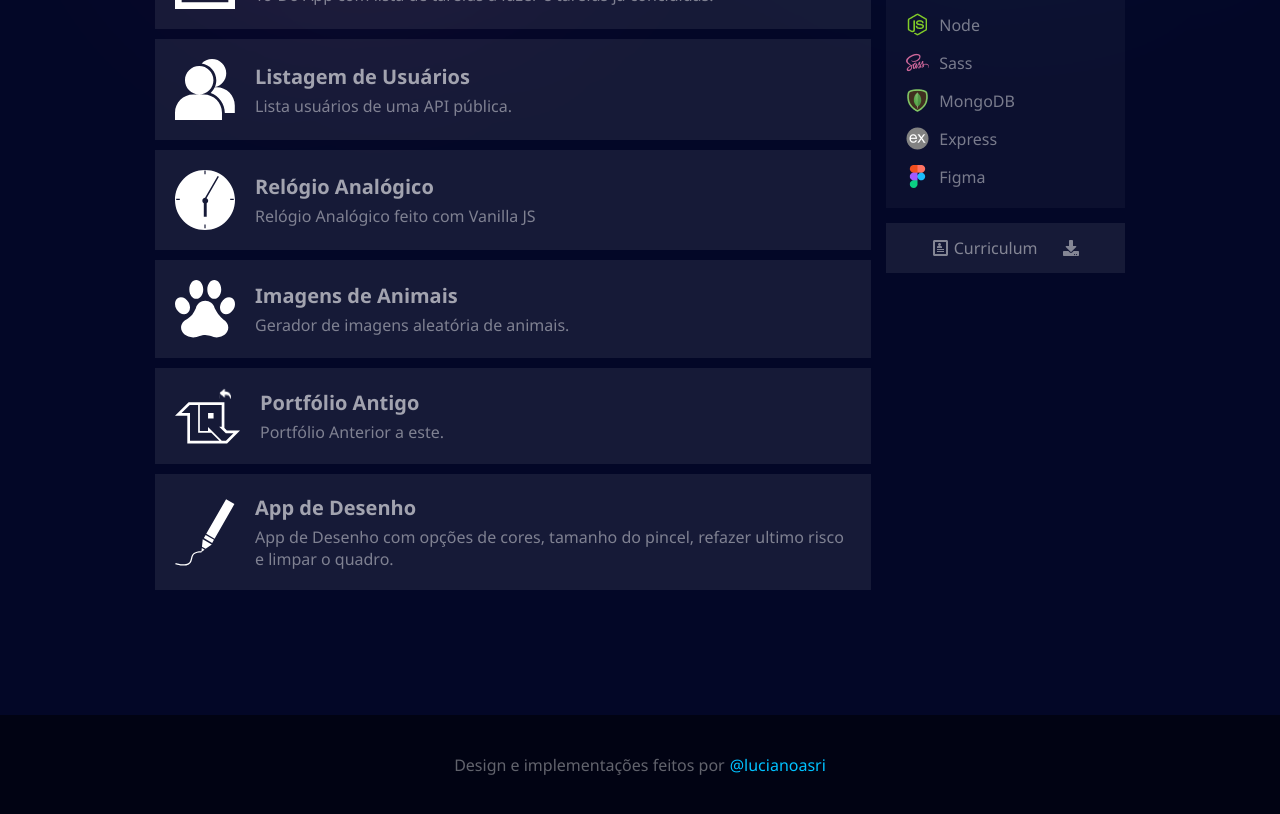
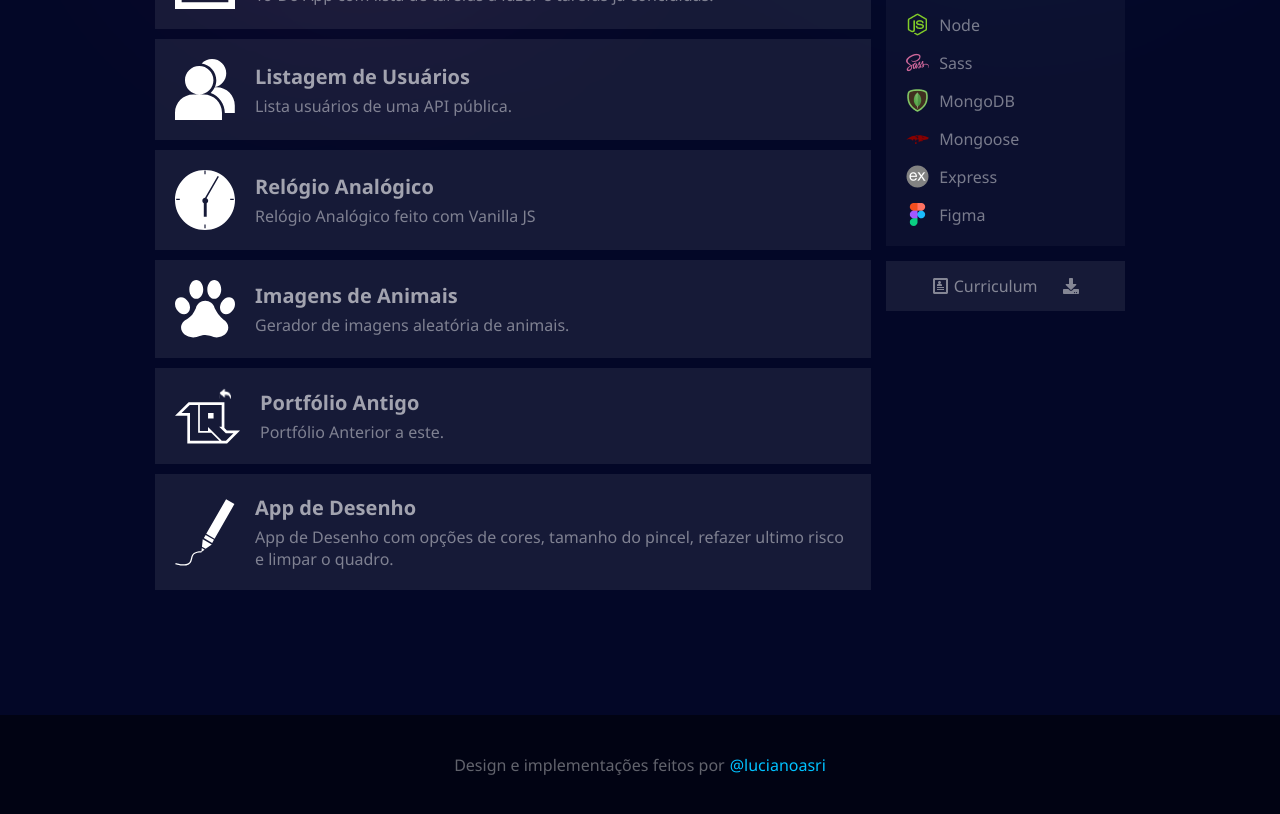
Before and after one commit to luciano44/modern-portfolio, a React (Create React App) app: page / in a window 1280 px wide. Shown: the part 860-1674 px from the top of the page. Built offline with nearby package versions, Linux system fonts and the light colour scheme.

Commit message:
centers footer text, add mongoose on list of known technologies

```diff
--- a/src/components/article/index.tsx
+++ b/src/components/article/index.tsx
@@ -17,6 +17,7 @@ import mongodb from "../../img/icons/mongodb.png";
 import express from "../../img/icons/express.png";
 import figma from "../../img/icons/figma.png";
 import sass from "../../img/icons/sass.png";
+import mongoose from "../../img/icons/mongoose.png";
 
 // project logos
 import lchat from "../../img/lchat.svg";
@@ -149,6 +150,10 @@ function Article() {
             <span>MongoDB</span>
           </li>
           <li>
+            <img src={mongoose} alt="Mongoose" />
+            <span>Mongoose</span>
+          </li>
+          <li>
             <img src={express} alt="Express" />
             <span>Express</span>
           </li>
--- a/src/components/footer/style.scss
+++ b/src/components/footer/style.scss
@@ -10,6 +10,7 @@ footer {
 
   p {
     color: hsla(0, 0%, 95%, 0.4);
+    text-align: center;
   }
 
   a {
```
Also changed, not shown: src/img/icons/mongoose.png (added).
